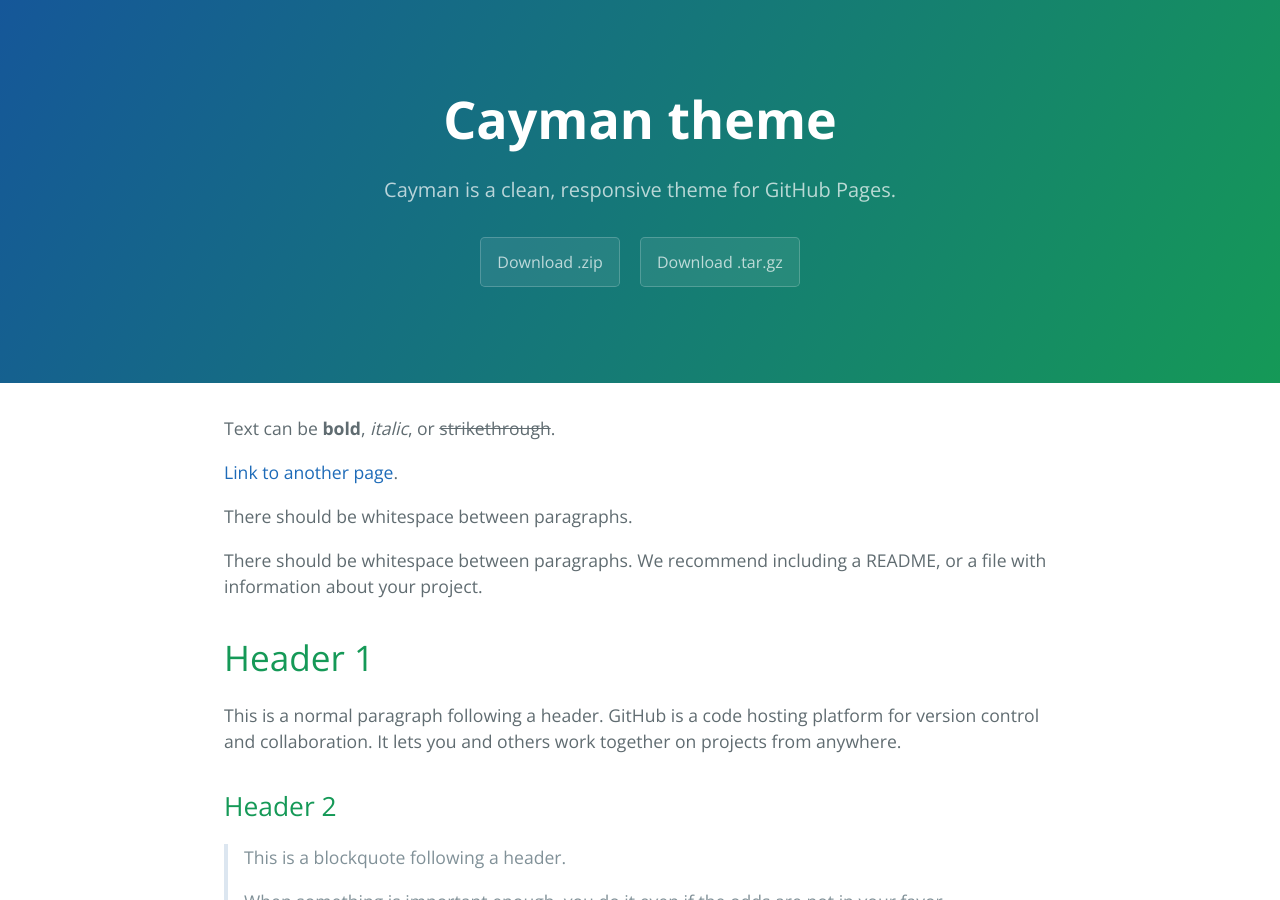
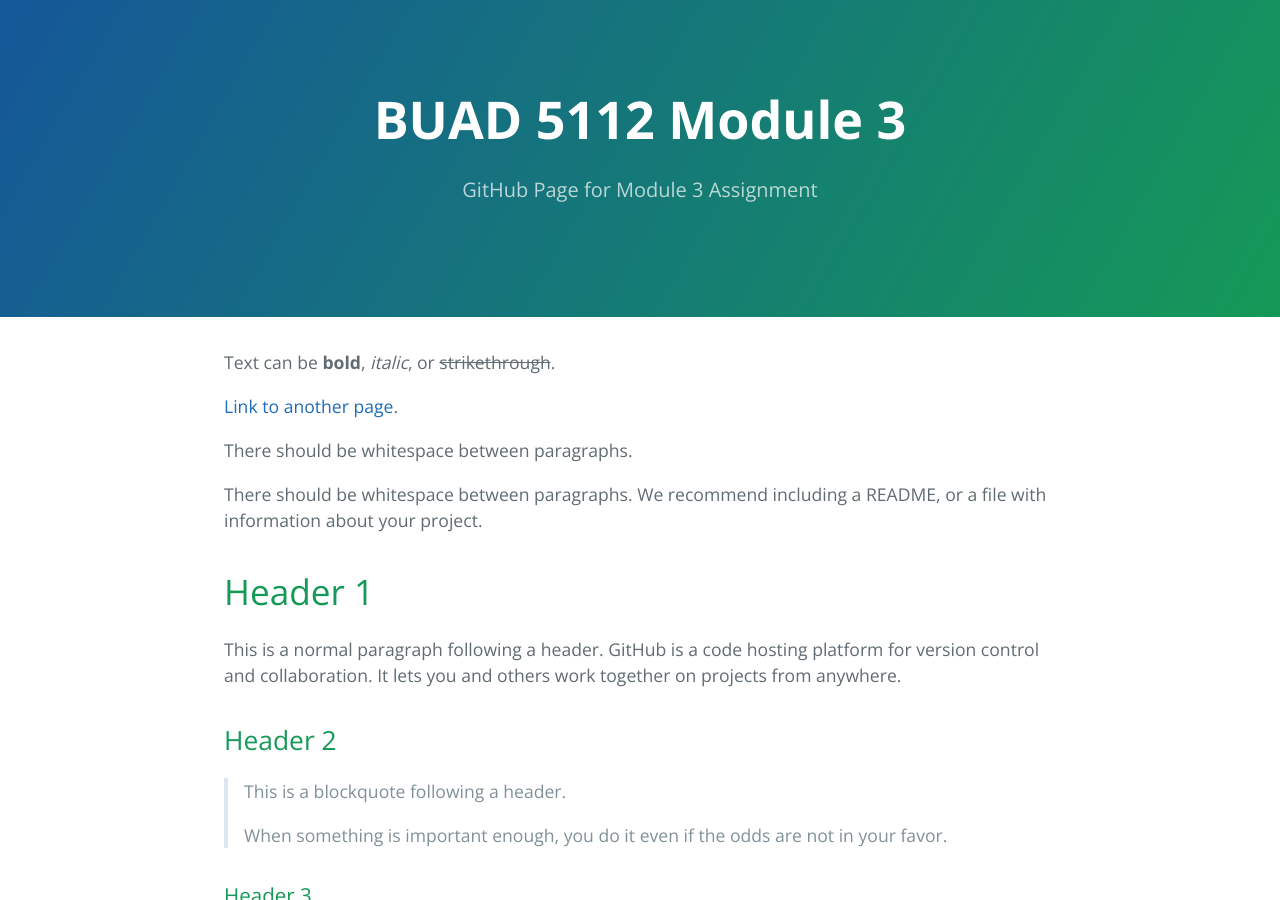
Before and after one commit to kateterp/kateterp.github.io, a Jekyll site: the page built from index.md, in a window 1280 px wide and 900 px high. Built offline with Jekyll 4.4.1, drawn with Linux system fonts in a browser that asks for light colours.

Commit message:
Update _config.yml

```diff
--- a/_config.yml
+++ b/_config.yml
@@ -1,5 +1,5 @@
-title: Cayman theme
-description: Cayman is a clean, responsive theme for GitHub Pages.
-show_downloads: true
+title: BUAD 5112 Module 3
+description: GitHub Page for Module 3 Assignment
+show_downloads: false
 google_analytics:
 theme: jekyll-theme-cayman
```
